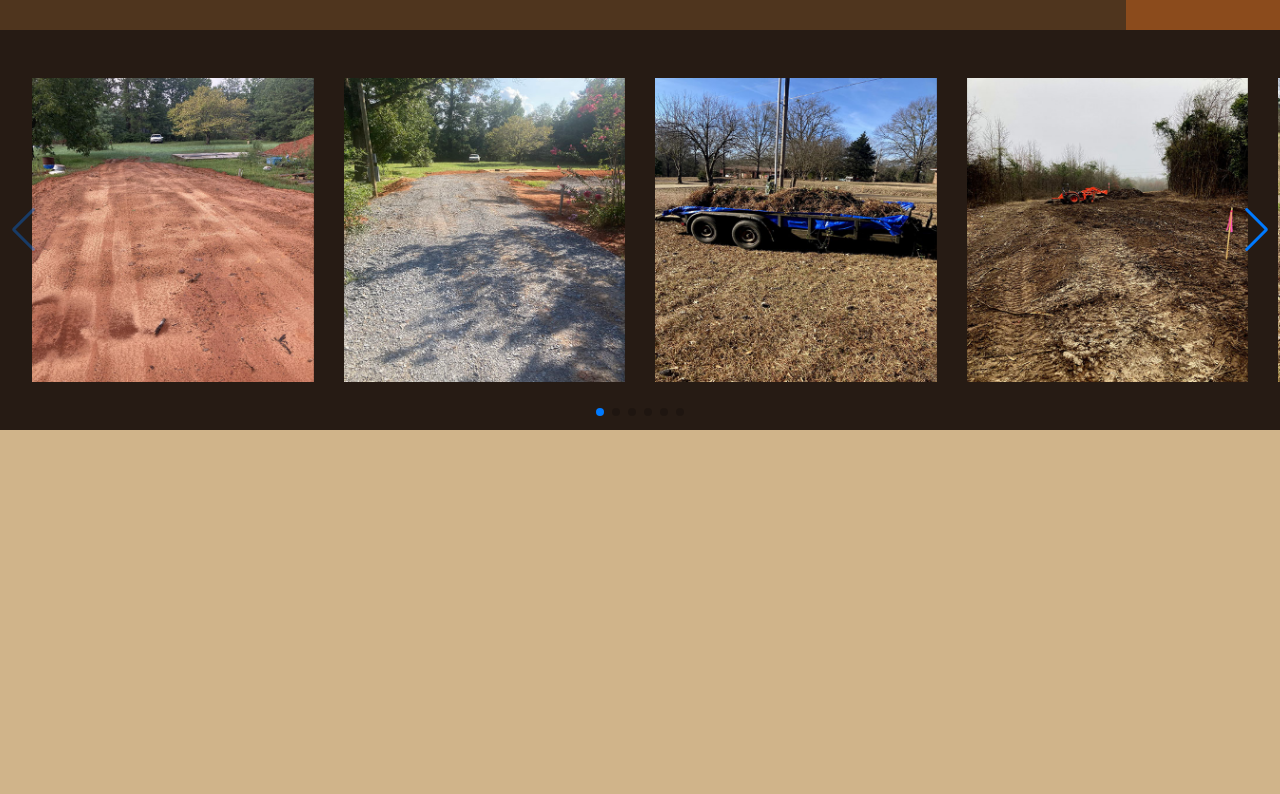
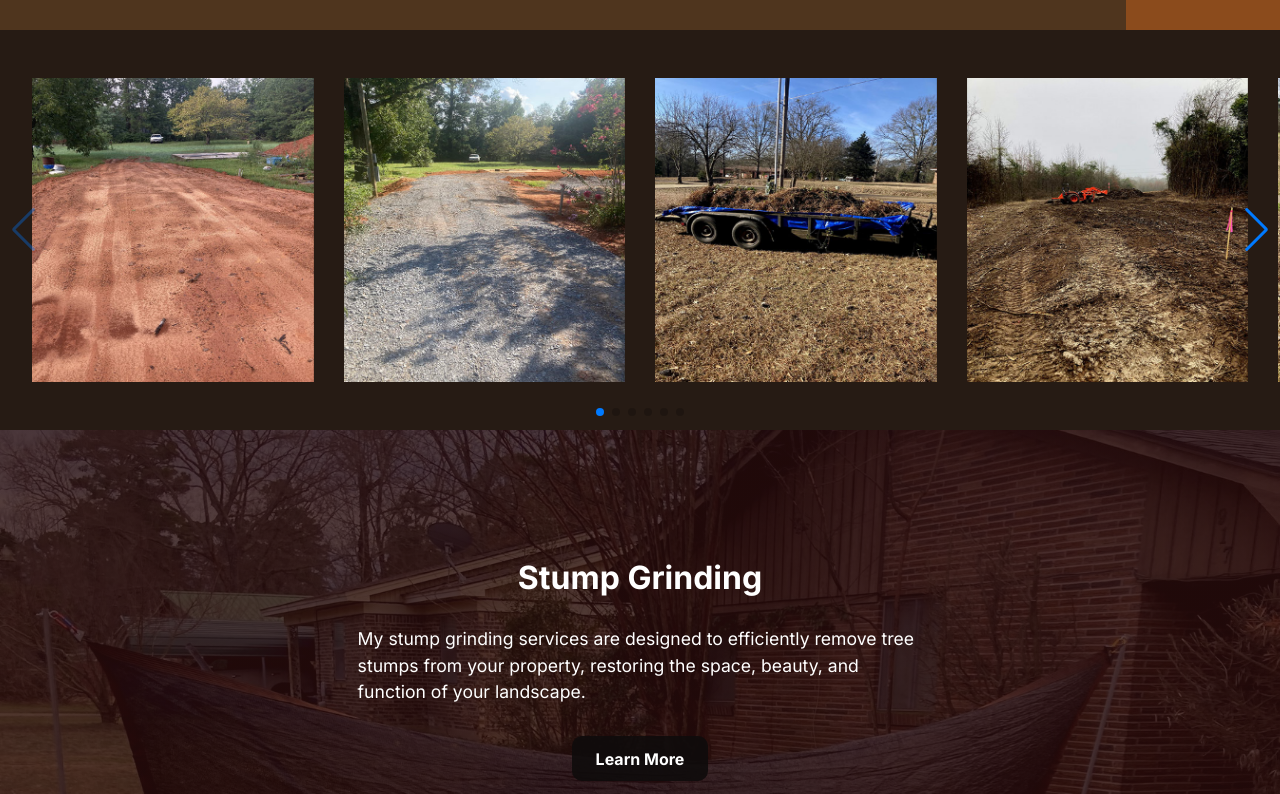
Before and after one commit to Jnxvln/kc-land-and-stump-2, a Next.js app: page / in a window 1280 px wide. Shown: the part 432-1226 px from the top of the page. Before the commit the page ends 862 px from the top, so only its background shows below. Built offline with nearby package versions, Linux system fonts and the light colour scheme.

Commit message:
Finish image carousel and add ServiceCard to landing page

```diff
--- /dev/null
+++ b/app/(ui)/Footer/Footer.module.scss
@@ -0,0 +1,11 @@
+@import '/app/styles/variables.module.scss';
+
+.footer {
+	background-color: rgb(15, 15, 15);
+	padding: 4em 0;
+	text-align: center;
+}
+
+.copyright {
+	color: white;
+}
--- /dev/null
+++ b/app/(ui)/Footer/Footer.tsx
@@ -0,0 +1,27 @@
+'use client'
+
+import { useState, useEffect } from "react"
+import styles from './Footer.module.scss'
+
+export default function Footer () {
+
+	const [beginYear] = useState(2023)
+	const [currentYear, setCurrentYear] = useState(0)
+
+	useEffect(() => {
+		if (!currentYear) {
+			const currentDate = new Date()
+			const _currentYear = currentDate.getFullYear()
+			setCurrentYear(_currentYear)
+		}
+	}, [])
+
+	return (
+		<footer className={styles.footer}>
+			<div className={styles.copyright}>
+				<div>&copy; Copyright {beginYear}-{currentYear} KC Land &amp; Stump</div>
+				<div>All Rights Reserved</div>
+			</div>
+		</footer>
+	)
+}
--- a/app/globals.scss
+++ b/app/globals.scss
@@ -2,6 +2,12 @@
 @tailwind components;
 @tailwind utilities;
 @import '/app/styles/variables.module.scss';
+
+.MAIN_LAYOUT_CONTENT {
+  // border: 5px solid blue;
+  max-width: 1440px;
+  margin: 0 auto;
+}
 
 body {
   background-color: $body-bgcolor;
--- /dev/null
+++ b/app/home/ServiceCard/ServiceCard.module.scss
@@ -0,0 +1,109 @@
+@import '/app/styles/variables.module.scss';
+
+.hero {
+	background-size: cover;
+	background-repeat: no-repeat;
+
+	min-block-size: 60vh;
+	display: flex;
+	flex-direction: column;
+	align-items: center;
+	justify-content: center;
+	gap: 1em;
+}
+
+.overlay {
+	border-image:
+		linear-gradient(
+			hsla(0, 55%, 10%, 0.9),
+			hsla(0, 55%, 10%, 0.9),
+		)
+		fill 1;
+}
+
+.title {
+	// border: 1px dashed purple;
+	font-weight: bold;
+	color: white;
+	font-size: 2rem;
+	text-align: center;
+	width: 100%;
+}
+
+.description {
+	// border: 1px dashed orange;
+	color: white;
+	font-size: 1.1rem;
+	max-width: 600px;
+	margin: 0 auto;
+	text-align: left;
+	padding: 0.5em 1em;
+}
+
+.ctaLink {
+	// border: 1px dashed cyan;
+	background-color: rgba(15, 12, 12, 0.9);
+	padding: 0.8em 1.5em;
+	border-radius: 10px;
+	font-weight: bold;
+	color: white;
+	transition: all 0.25s ease-in-out;
+
+	&:hover {
+		background-color: rgba(126, 22, 22, 0.75);
+		transition: all 0.25s ease-in-out;
+	}
+}
+
+.ctaContainer {
+	// border: 5px solid cyan;
+	margin: 1em 0;
+}
+
+// SERVICE TYPE CLASS NAME PASSED AS PROP
+.svc-stump {
+	border-image:
+		linear-gradient(
+			hsla(0, 55%, 10%, 0.8),
+			hsla(0, 55%, 10%, 0.8),
+		)
+		fill 1;
+		// Background image
+		background-image: url("/images/services/stump/stump-d81.jpg");
+}
+
+.svc-dirt {
+	// Background overlay color
+	border-image:
+	linear-gradient(
+		hsla(35, 48%, 13%, 0.9),
+		hsla(35, 48%, 13%, 0.9),
+	)
+	fill 1;
+	// Background image
+	background-image: url("/images/services/dirtwork/dirtwork-j381u.jpg");
+}
+
+.svc-land {
+	// Background overlay color
+	border-image:
+	linear-gradient(
+		hsla(90, 19%, 11%, 0.9),
+		hsla(90, 19%, 11%, 0.9),
+	)
+	fill 1;
+	// Background image
+	background-image: url("/images/services/land/land-i381u.jpg");
+}
+
+.svc-gravel {
+	// Background overlay color
+	border-image:
+	linear-gradient(
+		hsla(240, 33%, 14%, 0.9),
+		hsla(240, 33%, 14%, 0.9),
+	)
+	fill 1;
+	// Background image
+	background-image: url("/images/services/gravel/gravel-k3401.jpg");
+}
--- /dev/null
+++ b/app/home/ServiceCard/ServiceCard.tsx
@@ -0,0 +1,35 @@
+import Link from 'next/link';
+import styles from './ServiceCard.module.scss'
+
+export interface IServiceCard  {
+	title: string;
+	description: string;
+	ctaText: string;
+	ctaUrl: string;
+	serviceType: "stump" | "dirt" | "land" | "gravel" | "hauling";
+	ctaBgcolor?: string;
+}
+
+export default function ServiceCard ({ title, description, ctaText, ctaUrl, ctaBgcolor, serviceType }: IServiceCard) {
+	return (
+		<section className={`${styles.hero} ${styles.overlay} ${styles[`svc-${serviceType}`]}`}>
+			<h2 className={styles.title}>{title}</h2>
+
+			<div className={styles.description}>
+				{description}
+			</div>
+
+			<div className={styles.ctaContainer}>
+				<Link
+					href={ctaUrl}
+					className={`
+						${styles.ctaLink}
+						${ctaBgcolor && ctaBgcolor.length > 0 ? ctaBgcolor : ''}
+					`}
+				>
+					{ctaText}
+				</Link>
+			</div>
+		</section>
+	)
+}
--- a/app/layout.tsx
+++ b/app/layout.tsx
@@ -1,8 +1,9 @@
 import type { Metadata } from "next";
 import { Inter } from "next/font/google";
-import "./globals.scss";
 import Nav from "./(ui)/Nav/Nav";
 import Hero from "./(ui)/Hero/Hero";
+import Footer from "./(ui)/Footer/Footer";
+import "./globals.scss";
 
 const inter = Inter({ subsets: ["latin"] });
 
@@ -19,9 +20,12 @@ export default function RootLayout({
   return (
     <html lang="en">
       <body className={inter.className}>
-        <Hero />
-        <Nav />
-        {children}
+        <div className="MAIN_LAYOUT_CONTENT">
+          <Hero />
+          <Nav />
+          {children}
+          <Footer />
+        </div>
       </body>
     </html>
   );
--- /dev/null
+++ b/app/page.module.scss
@@ -0,0 +1,7 @@
+@import '/app/styles/variables.module.scss';
+
+// HOME STYLES
+
+.content {
+	// border: 5px solid blue;
+}
--- a/app/page.tsx
+++ b/app/page.tsx
@@ -1,12 +1,14 @@
 import CallToday from "./home/CallToday";
 import FreeEstimates from "./home/FreeEstimates";
 import ImageCarousel from "./home/ImageCarousel/ImageCarousel";
+import ServiceCard from "./home/ServiceCard/ServiceCard";
 import Welcome from "./home/Welcome";
+import styles from './page.module.scss'
 
 export default function Home() {
   return (
-    <main>
-      <section>
+    <main className={styles.main}>
+      <div className={styles.content}>
         <Welcome />
 
         <div className="flex items-center bg-[#4F351E]">
@@ -15,7 +17,41 @@ export default function Home() {
         </div>
 
         <ImageCarousel />
-      </section>
+
+        <section>
+          <ServiceCard
+            title="Stump Grinding"
+            description="My stump grinding services are designed to efficiently remove tree stumps from your property, restoring the space, beauty, and function of your landscape."
+            ctaText="Learn More"
+            ctaUrl="/services/stumps"
+            serviceType="stump"
+          />
+
+          <ServiceCard
+            title="Dirt Work"
+            description="I offer minor dirt work services including grading and hauling to help ensure your property is transformed with precision and care."
+            ctaText="Learn More"
+            ctaUrl="/services/dirt"
+            serviceType="dirt"
+          />
+
+          <ServiceCard
+            title="Land Clearing"
+            description="Reliable and efficient land clearing services including clearing brush, vegetatioon, and small trees up to 4 inches in diameter."
+            ctaText="Learn More"
+            ctaUrl="/services/land"
+            serviceType="land"
+          />
+
+          <ServiceCard
+            title="Gravel Grading"
+            description="I can help create a smooth and even surface for your driveway, road, or walkway."
+            ctaText="Learn More"
+            ctaUrl="/services/gravel"
+            serviceType="gravel"
+          />
+        </section>
+      </div>
     </main>
   );
 }
```
